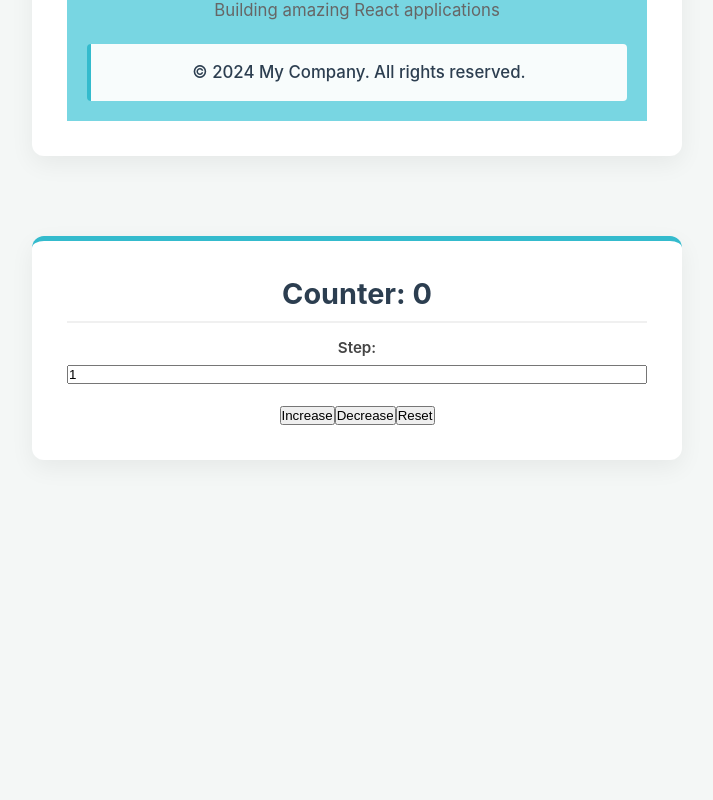
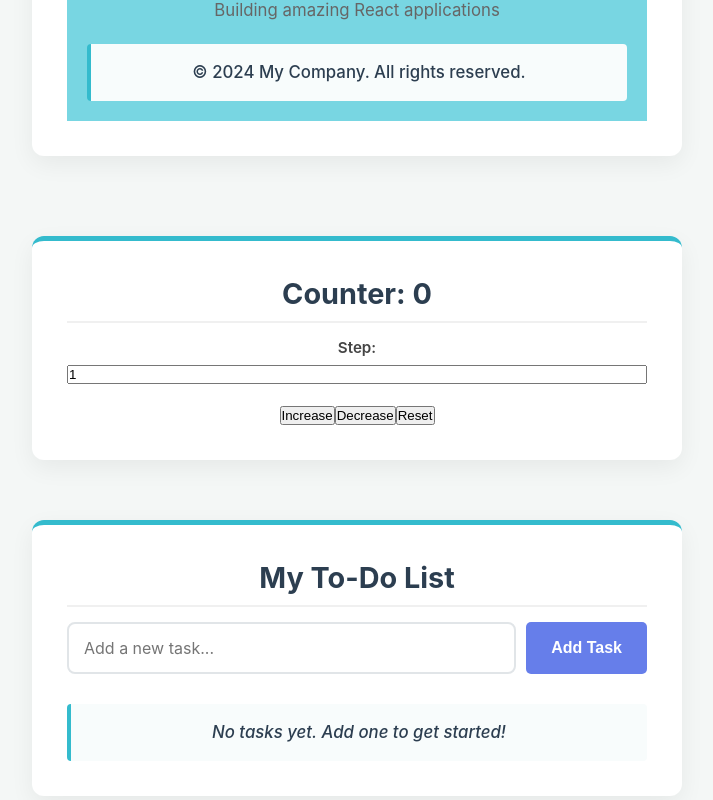
Before and after one commit to Akash-N-24/React-Lab-Programs, a React (Vite) app: page / in a window 1280 px wide. Shown: the part 1394-2194 px from the top of the page, without its empty margins (283-996 px from the left). Before the commit the page ends 1914 px from the top, so only its background shows below. Built offline with nearby package versions, Linux system fonts and the light colour scheme.

Commit message:
Create ToDoFunction CSS file for Exp4 component

```diff
--- a/src/App.jsx
+++ b/src/App.jsx
@@ -4,6 +4,7 @@ import Demo from './components/Demo';
 import Exp1 from './components/Exp1';
 import Exp2 from './components/Exp2';
 import Exp3 from './components/Exp3';
+import Exp4 from './components/Exp4';
 
 function App() {
   return (
@@ -14,6 +15,7 @@ function App() {
       <Exp1 />
       <Exp2 />
       <Exp3 />
+      <Exp4 />
     </div>
   );
 }
--- /dev/null
+++ b/src/components/Exp4.jsx
@@ -0,0 +1,78 @@
+import React, { useState } from 'react';
+import './ToDoFunction.css';
+
+export default function ToDoFunction() {
+    const [tasks, setTasks] = useState([]);
+    const [input, setInput] = useState('');
+
+    const addTask = () => {
+        if (input.trim() === '') return;
+        const newTask = {
+            id: Date.now(),
+            text: input,
+            completed: false,
+        };
+        setTasks([...tasks, newTask]);
+        setInput('');
+    };
+
+    const deleteTask = (id) => {
+        setTasks(tasks.filter((task) => task.id !== id));
+    };
+
+    const toggleComplete = (id) => {
+        setTasks(
+            tasks.map((task) =>
+                task.id === id ? { ...task, completed: !task.completed } : task
+            )
+        );
+    };
+
+    const handleKeyPress = (e) => {
+        if (e.key === 'Enter') {
+            addTask();
+        }
+    };
+
+    return (
+        <div className="todo-container">
+            <h1>My To-Do List</h1>
+
+            <div className="input-section">
+                <input
+                    type="text"
+                    value={input}
+                    onChange={(e) => setInput(e.target.value)}
+                    onKeyPress={handleKeyPress}
+                    placeholder="Add a new task..."
+                    className="task-input"
+                />
+                <button onClick={addTask} className="add-btn">
+                    Add Task
+                </button>
+            </div>
+
+            <ul className="task-list">
+                {tasks.map((task) => (
+                    <li key={task.id} className={`task-item ${task.completed ? 'completed' : ''}`}>
+                        <input
+                            type="checkbox"
+                            checked={task.completed}
+                            onChange={() => toggleComplete(task.id)}
+                            className="task-checkbox"
+                        />
+                        <span className="task-text">{task.text}</span>
+                        <button
+                            onClick={() => deleteTask(task.id)}
+                            className="delete-btn"
+                        >
+                            Delete
+                        </button>
+                    </li>
+                ))}
+            </ul>
+
+            {tasks.length === 0 && <p className="empty-message">No tasks yet. Add one to get started!</p>}
+        </div>
+    );
+}
--- /dev/null
+++ b/src/components/ToDoFunction.css
@@ -0,0 +1,109 @@
+.todo-container {
+  max-width: 600px;
+  margin: 30px auto;
+  padding: 30px;
+  background: #ffffff;
+  border-radius: 8px;
+  box-shadow: 0 2px 10px rgba(0, 0, 0, 0.1);
+}
+
+.todo-container h1 {
+  text-align: center;
+  color: #333;
+  margin-bottom: 30px;
+  font-size: 2rem;
+}
+
+.input-section {
+  display: flex;
+  gap: 10px;
+  margin-bottom: 30px;
+}
+
+.task-input {
+  flex: 1;
+  padding: 12px 15px;
+  border: 2px solid #ddd;
+  border-radius: 5px;
+  font-size: 1rem;
+  transition: border-color 0.3s;
+}
+
+.task-input:focus {
+  outline: none;
+  border-color: #667eea;
+}
+
+.add-btn {
+  padding: 12px 25px;
+  background-color: #667eea;
+  color: white;
+  border: none;
+  border-radius: 5px;
+  cursor: pointer;
+  font-size: 1rem;
+  font-weight: 600;
+  transition: background-color 0.3s;
+}
+
+.add-btn:hover {
+  background-color: #5568d3;
+}
+
+.task-list {
+  list-style: none;
+  padding: 0;
+  margin: 0;
+}
+
+.task-item {
+  display: flex;
+  align-items: center;
+  padding: 15px;
+  border-bottom: 1px solid #eee;
+  gap: 15px;
+  transition: background-color 0.3s;
+}
+
+.task-item:hover {
+  background-color: #f9f9f9;
+}
+
+.task-item.completed .task-text {
+  text-decoration: line-through;
+  color: #999;
+}
+
+.task-checkbox {
+  width: 20px;
+  height: 20px;
+  cursor: pointer;
+}
+
+.task-text {
+  flex: 1;
+  color: #333;
+  font-size: 1rem;
+}
+
+.delete-btn {
+  padding: 8px 15px;
+  background-color: #ff6b6b;
+  color: white;
+  border: none;
+  border-radius: 5px;
+  cursor: pointer;
+  font-size: 0.9rem;
+  transition: background-color 0.3s;
+}
+
+.delete-btn:hover {
+  background-color: #ff5252;
+}
+
+.empty-message {
+  text-align: center;
+  color: #999;
+  padding: 30px 0;
+  font-style: italic;
+}
```
